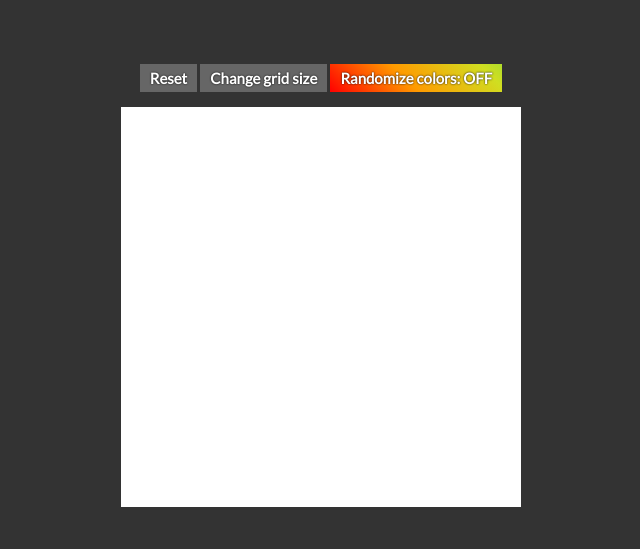
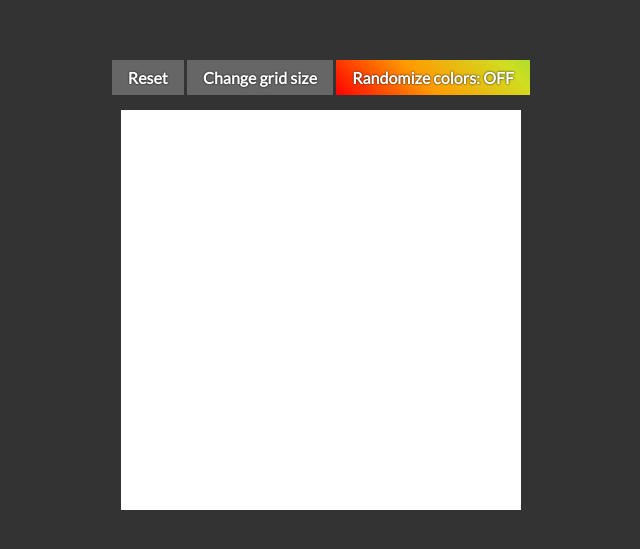
Before and after one commit to rafallyczek/etch-a-sketch, a plain HTML site: page index.html in a window 1280 px wide. Shown: the part 115-664 px from the top of the page, without its empty margins (319-959 px from the left). Drawn offline with Linux system fonts and the light colour scheme.

Commit message:
Change padding to relative units
Change padding to use em units. Also changed font to use rem units.

```diff
--- a/css/style.css
+++ b/css/style.css
@@ -28,7 +28,7 @@ button{
     font-family: inherit;
     color: white;
     font-weight: 900;
-    font-size: 15px;
+    font-size: 1rem;
 }
 
 /* ---------------
@@ -38,8 +38,7 @@ button{
 .container{
     display: flex;
     flex-wrap: wrap;
-    width: 400px;
-    height: 400px;
+    width: 400px; height: 400px;
     flex-shrink: 0;
 }
 
@@ -49,7 +48,7 @@ button{
 
 button{
     border: none;
-    padding: 5px 10px;
+    padding: .5em 1em;
     cursor: pointer;
     background-color: #666;
     text-shadow: 0px 0px 2px #000;
```
